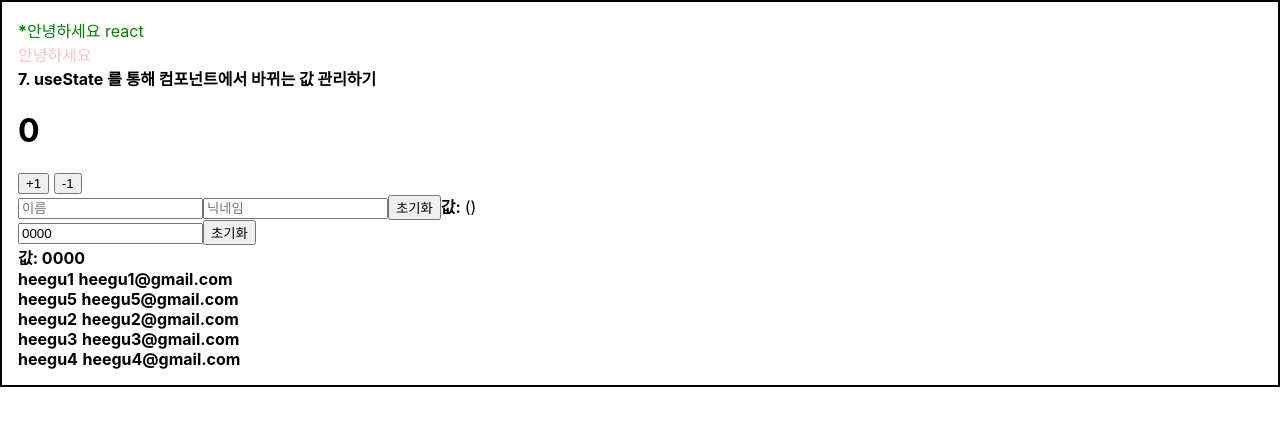
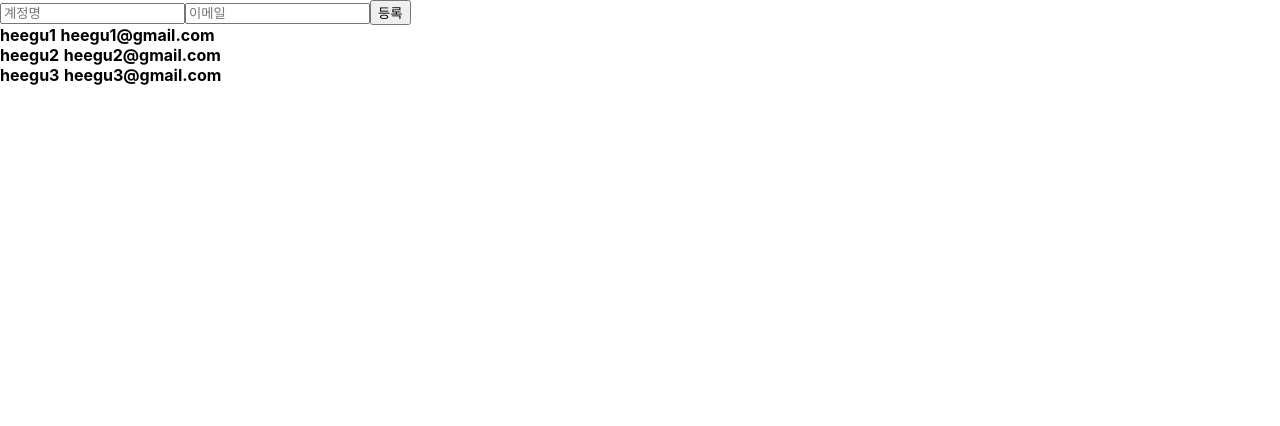
Before and after one commit to heegu0311/WRS_hyoon, a React (Create React App) app in the folder wrs/: page / in a window 1280 px wide. Shown: the top 426 px of the page. Built offline with nearby package versions, Linux system fonts and the light colour scheme.

Commit message:
13. 배열에 항목 추가하기

```diff
--- a/wrs/src/App.js
+++ b/wrs/src/App.js
@@ -1,22 +1,81 @@
-import Counter from './Counter';
-import Hello from './Hello';
-import InputSample from './InputSample';
-import InputSampleOneInput from './InputSampleOneInput';
+// import Counter from './Counter';
+// import Hello from './Hello';
+// import InputSample from './InputSample';
+// import InputSampleOneInput from './InputSampleOneInput';
+import { useRef, useState } from 'react';
+import CreateUser from './CreateUser';
 import UserList from './UserList';
-import Wrapper from './Wrapper';
+// import Wrapper from './Wrapper';
 
 function App() {
+  const [inputs, setInputs] = useState({
+    username : '',
+    email : ''
+  });
+
+  const {username, email} = inputs;
+
+  const onChange = (e) => {
+    const {name, value} = e.target;
+    setInputs({
+      ...inputs,
+      [name] : value
+    });
+  };
+
+  const [users, setUsers] = useState([
+    {
+        id : 1,
+        username : 'heegu1',
+        email : "heegu1@gmail.com"
+    },
+    {
+        id : 2,
+        username : 'heegu2',
+        email : "heegu2@gmail.com"
+    },
+    {
+        id : 3,
+        username : 'heegu3',
+        email : "heegu3@gmail.com"
+    }
+  ]);
+
+  const nextId = useRef(4);
+  const onCreate = () => {
+    const user = {
+      id : nextId.current,
+      username,
+      email
+    }
+    setUsers([  // users 는 배열이므로 대괄호 사용
+      ...users, user
+    ]);
+
+    setInputs({
+      username: '',
+      email: ''
+    });
+    nextId.current += 1;
+
+  }
   return (
     <div>
-      <Wrapper>
+      {/* <Wrapper>
         <Hello name="react" color="green" isSpecial={true}/>
         <Hello color="pink"/>
         <b>7. useState 를 통해 컴포넌트에서 바뀌는 값 관리하기</b>
         <Counter></Counter>
         <InputSample></InputSample>
-        <InputSampleOneInput></InputSampleOneInput>
-        <UserList></UserList>
-      </Wrapper>
+        <InputSampleOneInput></InputSampleOneInput> */}
+        <CreateUser
+        username={username}
+        email={email}
+        onChange={onChange}
+        onCreate={onCreate}
+        />
+        <UserList users={users}></UserList>
+      {/* </Wrapper> */}
     </div>
   );
 }
--- /dev/null
+++ b/wrs/src/CreateUser.js
@@ -0,0 +1,23 @@
+import React from 'react';
+
+function CreateUser({ username, email, onChange, onCreate }) {
+  return (
+    <div>
+      <input
+        name="username"
+        placeholder="계정명"
+        onChange={onChange}
+        value={username}
+      />
+      <input
+        name="email"
+        placeholder="이메일"
+        onChange={onChange}
+        value={email}
+      />
+      <button onClick={onCreate}>등록</button>
+    </div>
+  );
+}
+
+export default CreateUser;
--- a/wrs/src/UserList.js
+++ b/wrs/src/UserList.js
@@ -16,41 +16,7 @@
 }
 */
 
-const UserList = () => {
-
-    const users = [
-        {
-            id : 1,
-            username : 'heegu1',
-            email : "heegu1@gmail.com"
-        },
-        {
-            id : 2,
-            username : 'heegu2',
-            email : "heegu2@gmail.com"
-        },
-        {
-            id : 3,
-            username : 'heegu3',
-            email : "heegu3@gmail.com"
-        },
-        {
-            id : 4,
-            username : 'heegu4',
-            email : "heegu4@gmail.com"
-        }
-    ];
-
-    users.splice(   // js splice 배열 내장함수를 이용한 객체 삽입
-        1,
-        0,
-        {
-            id : 5,
-            username : 'heegu5',
-            email : "heegu5@gmail.com"
-        }
-    );
-
+const UserList = ({users}) => {
     return (
         <div>
             {users.map(user => (        // map 함수는 Javascript array 의 내장 함수로 모든 원소(여기서는 총 4개의 객체 원소)들에 대해 적용됨
```
Also changed, not shown: 1 other file (tests, documents, lock files or other folders).
